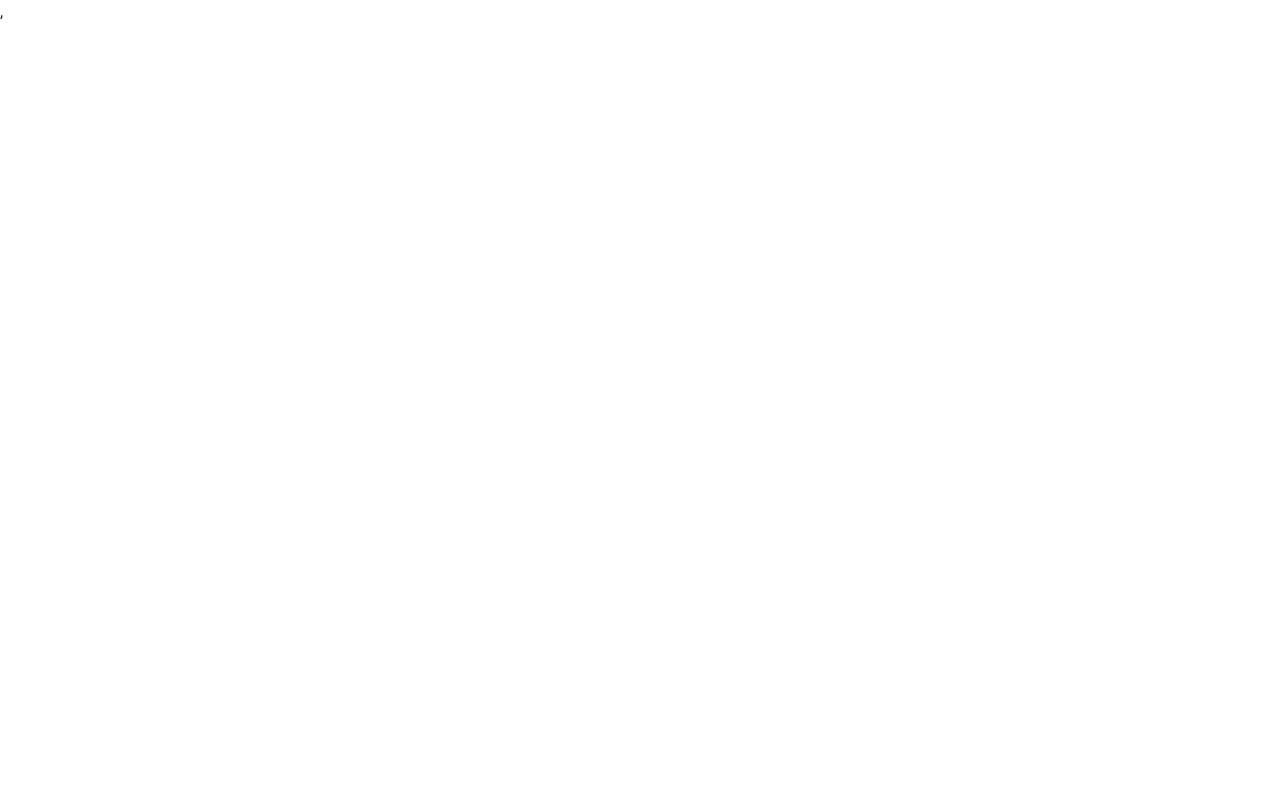
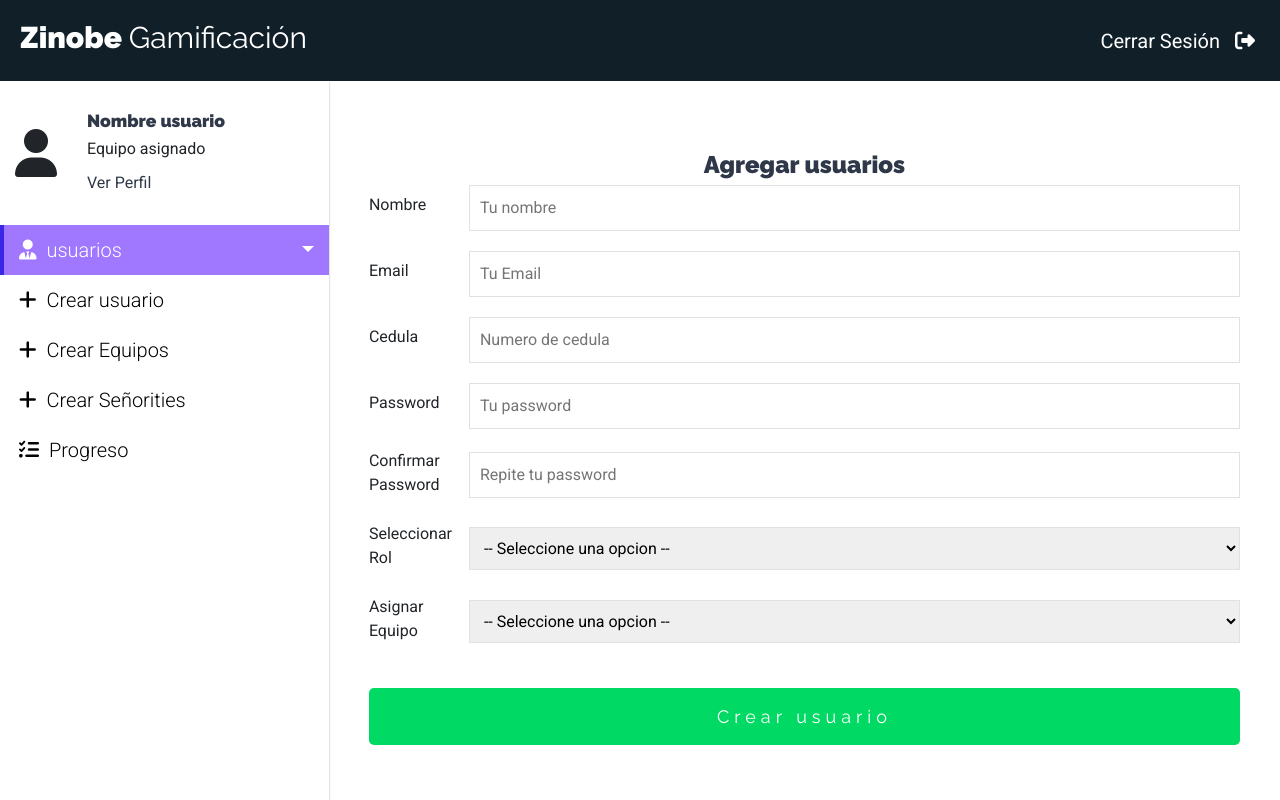
Before and after one commit to john1199/RetoZinobe, a React (Create React App) app: page /admin/crear-usuarios in a window 1280 px wide. Shown: the top 800 px of the page. Built offline with nearby package versions, Linux system fonts and the light colour scheme.

Commit message:
update variables name

```diff
--- a/src/Components/Auth/Login.js
+++ b/src/Components/Auth/Login.js
@@ -28,9 +28,9 @@ const Login = (props) => {
     e.preventDefault();
     console.log(usuario);
     //Validar campos vacios
-    if (email.trim() === "" || password.trim() === "") {
-      alert("Por favor rellene todos los campos");
-    }
+    //if (email.trim() === "" || password.trim() === "") {
+     // alert("Por favor rellene todos los campos");
+   // }
     //Pasarlo al action
     props.loginUser(usuario, "/progreso");
   };
--- a/src/Components/Layout/Sidebar.js
+++ b/src/Components/Layout/Sidebar.js
@@ -28,7 +28,7 @@ const Sidebar = () => {
                                 </a>
                                 <ul id="exampledropdown" className="list-unstyled collapse show">
                                     <li>
-                                        <Link className="nav-link dropdown-item"  to={'/admin/crearusuarios'}>
+                                        <Link className="nav-link dropdown-item"  to={'/admin/crear-usuarios'}>
                                             <i className="fas fa-plus mr-3"></i>
                                             Crear usuario
                                         </Link>
--- a/src/Components/Proyecto/NuevoUsuario.js
+++ b/src/Components/Proyecto/NuevoUsuario.js
@@ -46,6 +46,7 @@ const NuevoUsuario = (props) => {
   const onSubmit = (e) => {
     e.preventDefault();
 
+    console.log(usuario);
     //Validar campos vacios
     if (
       name.trim() === "" ||
@@ -83,8 +84,8 @@ const NuevoUsuario = (props) => {
     //usuario.id = uuidv4();
 
     //Pasarlo al action
-
-    props.registerUser(usuario, "/login");
+    console.log(usuario);
+    //props.registerUser(usuario, "/admin/crearusuarios");
 
     //reiniciando el formularo
     guardarUsuario({
@@ -103,36 +104,33 @@ const NuevoUsuario = (props) => {
         <h2>Agregar usuarios</h2>
         <form onSubmit={onSubmit}>
           <div className="campo-form">
-            <label htmlFor="nombre">Nombre</label>
+            <label htmlFor="name">Nombre</label>
             <input
               type="text"
-              id="nombre"
-              name="nombre"
-              value={name}
+              id="name"
+              name="name"
               placeholder="Tu nombre"
               onChange={onChange}
             />
           </div>
 
           <div className="campo-form">
-            <label htmlFor="nombre">Email</label>
+            <label htmlFor="email">Email</label>
             <input
               type="email"
               id="email"
               name="email"
-              value={email}
               placeholder="Tu Email"
               onChange={onChange}
             />
           </div>
 
           <div className="campo-form">
-            <label htmlFor="cedula">Cedula</label>
+            <label htmlFor="identificationCard">Cedula</label>
             <input
               type="number"
-              id="cedula"
-              name="cedula"
-              value={identificationCard}
+              id="identificationCard"
+              name="identificationCard"
               placeholder="Numero de cedula"
               onChange={onChange}
             />
@@ -144,7 +142,6 @@ const NuevoUsuario = (props) => {
               type="password"
               id="password"
               name="password"
-              value={password}
               placeholder="Tu password"
               onChange={onChange}
             />
@@ -156,7 +153,6 @@ const NuevoUsuario = (props) => {
               type="password"
               id="confirmar"
               name="confirmar"
-              value={confirmar}
               placeholder="Repite tu password"
               onChange={onChange}
             />
@@ -164,16 +160,16 @@ const NuevoUsuario = (props) => {
 
           <div className="campo-form">
             <label htmlFor="confirmar">Seleccionar Rol</label>
-            <select name="rol" value={isAdmin} onChange={onChange}>
+            <select value={isAdmin} onChange={onChange}>
               <option value="">-- Seleccione una opcion --</option>
-              <option value="admin">Administrador</option>
-              <option value="usuario">Usuario</option>
+              <option value="Administrador">Administrador</option>
+              <option value="Usuario">Usuario</option>
             </select>
           </div>
 
           <div className="campo-form">
             <label htmlFor="confirmar">Asignar Equipo</label>
-            <select name="equipo" value={team} onChange={onChange}>
+            <select value={usuario.team} onChange={onChange}>
               <option value="">-- Seleccione una opcion --</option>
               <option value="diseño">Diseño</option>
               <option value="desarrollo">Desarrollo</option>
--- a/src/routes/App.js
+++ b/src/routes/App.js
@@ -15,7 +15,7 @@ function App() {
       <Switch>
         <Route exact path="/" component={Login} />
         <Route exact path="/nueva-cuenta" component={NuevaCuenta} />
-        <Route exact path="/admin/crearusuarios" component={Proyectos} />
+        <Route exact path="/admin/crear-usuarios" component={Proyectos} />
         <Route path="/progreso" component={Progreso} />
         <Route path="/usuario" component={Usuario} />
         <Route path="/admin/equipos" component={Equipos} />
```
Also changed, not shown: src/App.js (deleted, +0 -29 lines).
